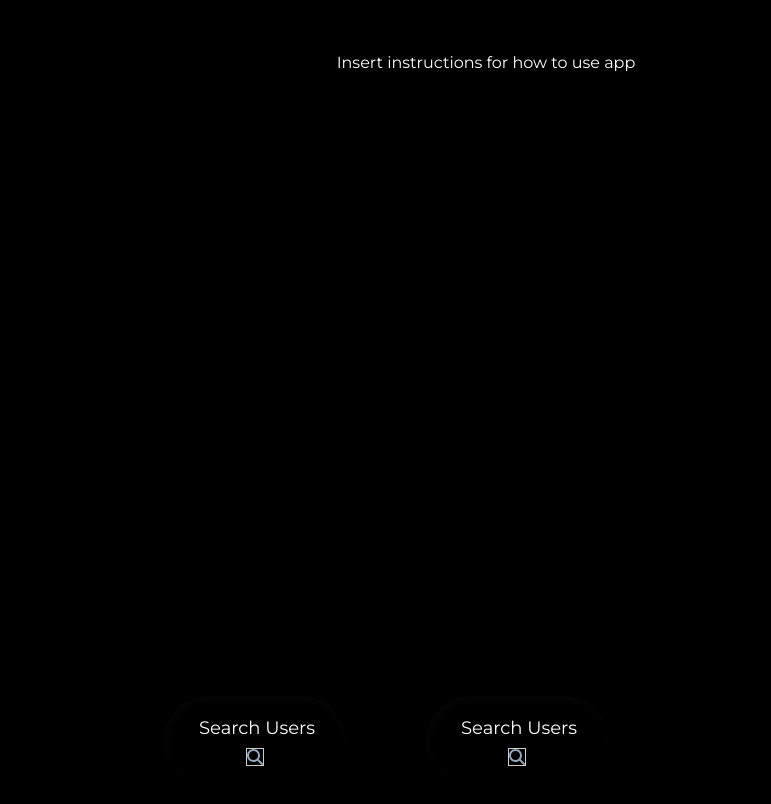
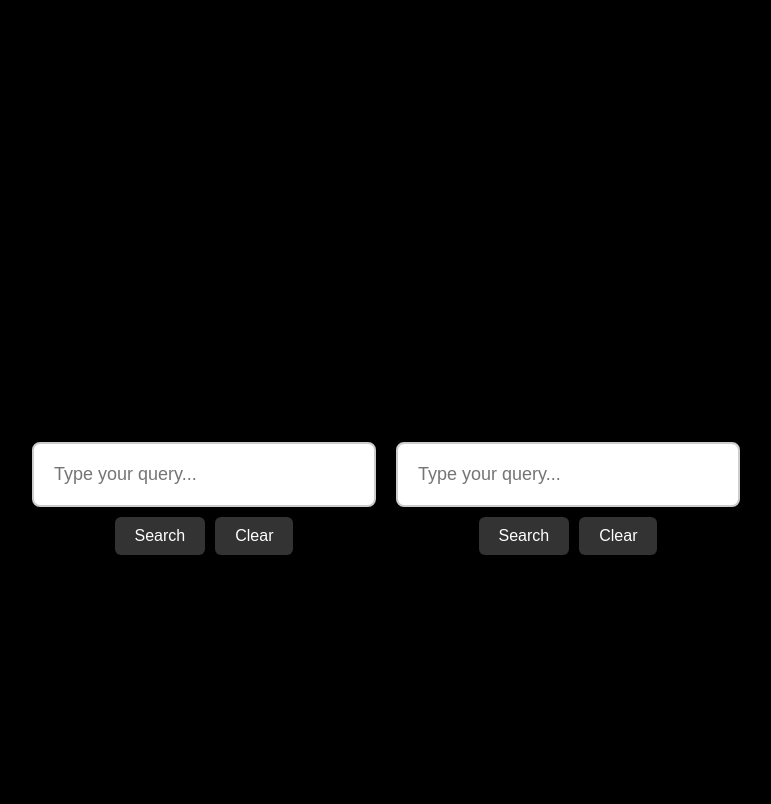
Before and after one commit to WilliamRChiu/Connections-Search, a React (Vite) app in the folder HTN/Frontend/: page / in a window 1280 px wide. Shown: the part 1190-1994 px from the top of the page, without its empty margins (154-925 px from the left). Built offline with nearby package versions, Linux system fonts and the light colour scheme.

Commit message:
button styling

```diff
--- a/HTN/Frontend/src/App.css
+++ b/HTN/Frontend/src/App.css
@@ -13,55 +13,3 @@
     max-width: 200px;
     white-space: nowrap;
   }
-
-  .graph-container {
-    display: flex;
-    justify-content: center; /* Centers horizontally */
-    align-items: center; /* Centers vertically */
-    margin-top: 50px;
-    height: 150vh; /* Ensures the container takes full viewport height */
-
-  }
-
-  svg {
-    max-width: 100%; /* Ensure SVG scales properly */
-    height: auto; /* Maintain aspect ratio */
-    border: 1px solid #ccc; /* Optional: border around graph */
-  }
-
-  .lookUpContainer {
-    text-align: center;
-    margin: 0 auto;
-  }
-
-  .search-bars {
-    display: flex;
-    justify-content: center; /* Align the search bars horizontally */
-    gap: 20px; /* Space between the two search bars */
-    margin-bottom: 20px; /* Space between search bars and the graph */
-    margin-top: 20px; /* Optional: Add space above the search bars */
-  }
-
-  .graph-container {
-    display: flex;
-    justify-content: center; /* Center the graph */
-    margin-top: 20px;
-  }
-
-  .input-bar {
-    display: flex;
-    flex-direction: column;
-    align-items: center;
-  }
-
-  .input-bar input {
-    padding: 10px;
-    font-size: 16px;
-    width: 200px;
-  }
-
-  .input-bar button {
-    margin-top: 10px;
-    padding: 5px 10px;
-    font-size: 14px;
-  }
--- a/HTN/Frontend/src/Components/InputBar.jsx
+++ b/HTN/Frontend/src/Components/InputBar.jsx
@@ -1,20 +1,21 @@
-import React from "react";
-import { FaMagnifyingGlass } from "react-icons/fa6";
-import {IoMdClose} from "react-icons/io"
+import React from 'react';
+import '../App.css'; // Make sure the path is correct
 
-function InputBar({value, onChange, handleSearch, onClearSearch}) {
-    return(
-        <div className="inputContainer">
-            <input type='text' placeholder = "Search Users" className="searchBar"
-            value = {value}
-            onChange = {onChange}/>
+function InputBar({ value, onChange, handleSearch, onClearSearch }) {
+  return (
+    <div className="input-bar">
+      <input
+        type="text"
+        value={value}
+        onChange={onChange}
+        placeholder="Type your query..."
+      />
+      <div className="input-bar-buttons">
+        <button onClick={handleSearch}>Search</button>
+        <button onClick={onClearSearch}>Clear</button>
+      </div>
+    </div>
+  );
+}
 
-            {value&&(
-                <IoMdClose className="closeButton" onClick={onClearSearch}/>)}
-
-            <FaMagnifyingGlass className="magnGlass" onClick={handleSearch}/>
-        </div>
-    )
-
-}
-export default InputBar
+export default InputBar;
--- a/HTN/Frontend/src/Components/UserLookup.jsx
+++ b/HTN/Frontend/src/Components/UserLookup.jsx
@@ -1,5 +1,5 @@
 import React, { useState } from "react";
-import InputBar from "./InputBar";
+import InputBar from "./InputBar"; // Make sure the path is correct
 import NetworkGraph from "./NetworkGraph"; // Import NetworkGraph
 import NetworkGraph2 from "./NetworkGraph2"; // Import NetworkGraph2
 import '../App.css';  // Import App.css, adjust the path as necessary
--- a/HTN/Frontend/src/index.css
+++ b/HTN/Frontend/src/index.css
@@ -2,6 +2,7 @@
 body{
   background-color:black;
   overflow-x: hidden;
+  font-family: 'Montserrat', sans-serif;
 }
 
 .card{
@@ -291,7 +292,7 @@ footer{
   margin: 0 auto; /* Center the paragraph horizontally */
 }
 .connectionsContainer{
-  margin-top: 350px;
+  margin-top: 100px;
   padding:30px;
   display:flex;
   justify-content: center;
@@ -397,3 +398,77 @@ footer{
     justify-content: center;
   }
 }
+
+.graph-container {
+  display: flex;
+  justify-content: center; /* Centers horizontally */
+  align-items: center; /* Centers vertically */
+  margin-top: 50px;
+  height: 150vh; /* Ensures the container takes full viewport height */
+
+}
+
+svg {
+  max-width: 100%; /* Ensure SVG scales properly */
+  height: auto; /* Maintain aspect ratio */
+  border: 1px solid #ccc; /* Optional: border around graph */
+}
+
+.lookUpContainer {
+  text-align: center;
+  margin: 0 auto;
+}
+
+.search-bars {
+  display: flex;
+  justify-content: center;
+  gap: 20px;
+  margin-bottom: 20px;
+  margin-top: 20px;
+}
+
+.graph-container {
+  display: flex;
+  justify-content: center;
+  margin-top: 20px;
+}
+
+.input-bar {
+  display: flex;
+  flex-direction: column; /* Stack input and buttons vertically */
+  align-items: center; /* Center horizontally */
+  margin: 0 auto; /* Center the entire input-bar container horizontally */
+  width: fit-content; /* Adjust width to content */
+}
+
+.input-bar input {
+  padding: 20px; /* Larger input area */
+  font-size: 18px; /* Font size */
+  width: 300px; /* Width of input fields */
+  border-radius: 8px; /* Rounded corners */
+  border: 2px solid #ccc; /* Border color */
+  background-color: white; /* White background */
+  color: #333; /* Text color */
+  margin-bottom: 10px; /* Space between input and buttons */
+}
+
+.input-bar-buttons {
+  display: flex;
+  justify-content: center; /* Center buttons horizontally */
+  gap: 10px; /* Space between buttons */
+  width: 100%; /* Full width to align buttons centrally */
+}
+
+.input-bar button {
+  padding: 10px 20px;
+  font-size: 16px; /* Adjusted font size */
+  border-radius: 6px;
+  background-color: #333; /* Button background */
+  color: white; /* Button text color */
+  border: none;
+  cursor: pointer;
+}
+
+.input-bar button:hover {
+  background-color: #555; /* Darker background on hover */
+}
```
